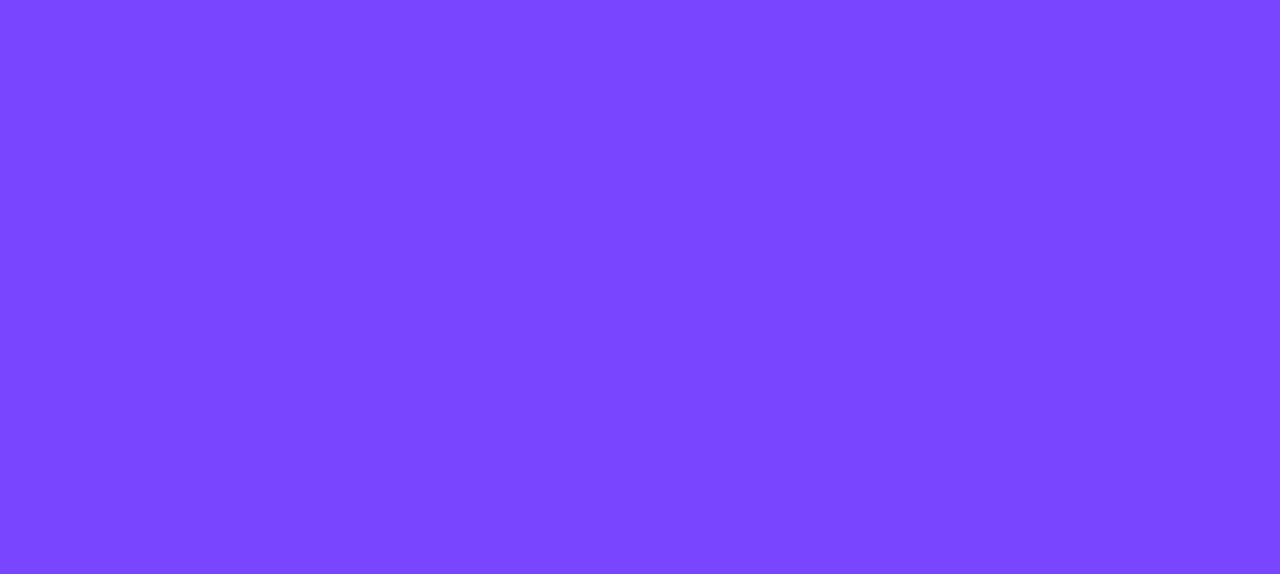
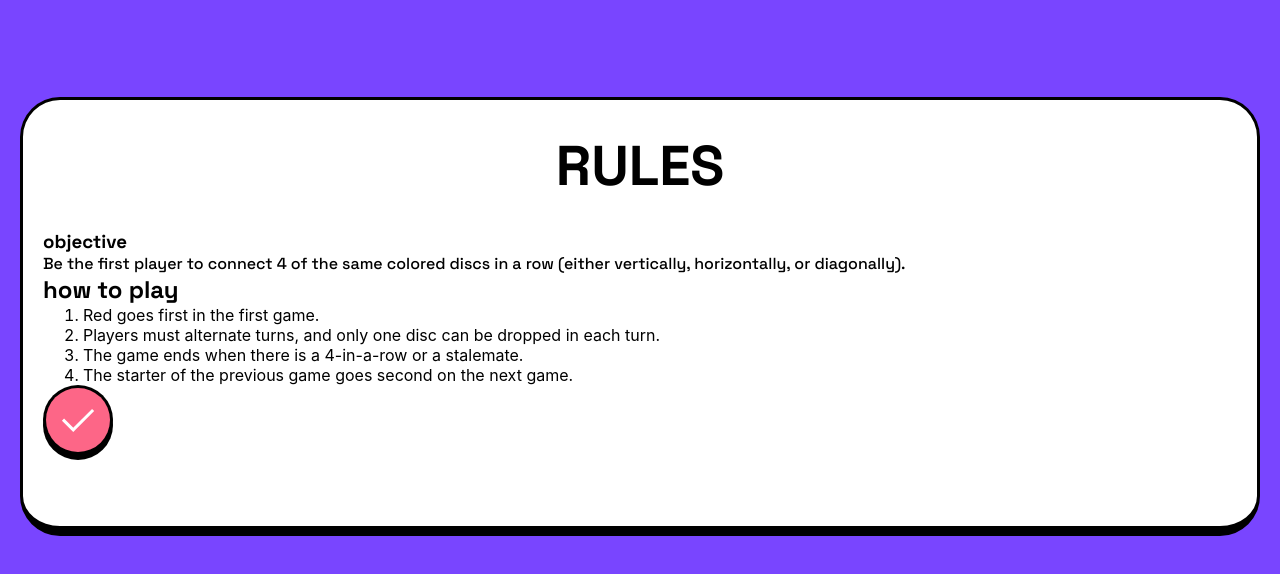
Before and after one commit to Oleksandr-Berd/five-game, a React (Create React App) app: page /rules in a window 1280 px wide. Before the commit this address had no page. Shown: the top 574 px of the page. Built offline with nearby package versions, Linux system fonts and the light colour scheme.

Commit message:
basic markup for rules

```diff
--- a/src/App.tsx
+++ b/src/App.tsx
@@ -1,7 +1,11 @@
 import { Route, Routes } from "react-router-dom";
+import { lazy } from "react";
+
 import SharedLayout from "./layouts/SharedLayout/SharedLayout";
-import MainMenu from "./components/MainMenu/MainMenu";
-import Board from "./components/Board/Board";
+
+const MainMenu = lazy(()=> import("./components/MainMenu/MainMenu"))
+const Board = lazy(()=>import("./components/Board/Board"))
+const Rules = lazy(()=>import("./components/Rules/Rules"))
 
 function App() {
 
@@ -11,6 +15,7 @@ function App() {
         <Routes>
           <Route path="/" element={<MainMenu />}></Route>
           <Route path="board/:mode" element={<Board/>}/>
+          <Route path="rules" element={<Rules/>}/>
         </Routes>
       </SharedLayout>
     </>
--- /dev/null
+++ b/src/components/Rules/Rules.tsx
@@ -0,0 +1,43 @@
+import { NavLink } from "react-router-dom";
+
+import * as SC from './RulesStyles'
+
+import { ReactComponent as Check } from "../../assets/images/icon-check.svg";
+
+const Rules: React.FC = () => {
+  return (
+    <SC.Wrapper>
+      <SC.ContentWrapper>
+        <SC.Title>rules</SC.Title>
+        <ul>
+          <li>
+            <h3>objective</h3>
+            <p>
+              Be the first player to connect 4 of the same colored discs in a
+              row (either vertically, horizontally, or diagonally).
+            </p>
+          </li>
+          <li>
+            <h2>how to play</h2>
+            <ol>
+              <li>Red goes first in the first game.</li>
+              <li>
+                Players must alternate turns, and only one disc can be dropped
+                in each turn.{" "}
+              </li>
+              <li>The game ends when there is a 4-in-a-row or a stalemate.</li>
+              <li>
+                The starter of the previous game goes second on the next game.
+              </li>
+            </ol>
+          </li>
+        </ul>
+        <NavLink to="/">
+          <Check />
+        </NavLink>
+      </SC.ContentWrapper>
+    </SC.Wrapper>
+  );
+};
+
+export default Rules;
--- /dev/null
+++ b/src/components/Rules/RulesStyles.ts
@@ -0,0 +1,33 @@
+import styled from "@emotion/styled";
+
+export const Wrapper = styled.div`
+padding-top: 97px;
+padding-bottom: 97px;
+padding-left: 20px;
+padding-right: 20px;
+`
+
+export const ContentWrapper = styled.div`
+position: relative;
+
+padding-top: 30px;
+padding-bottom: 61px;
+padding-left: 20px;
+padding-right: 20px;
+
+background-color: #fff;
+
+border-radius: 40px;
+
+border: 3px solid #000;
+border-bottom: 10px solid #000;
+`
+
+export const Title = styled.h2`
+margin-bottom: 29px;
+
+text-transform: uppercase;
+text-align: center;
+
+font-size: 56px;
+`
--- a/src/layouts/SharedLayout/SharedLayout.tsx
+++ b/src/layouts/SharedLayout/SharedLayout.tsx
@@ -1,13 +1,25 @@
-import * as SC from './SharedLayoutStyles'
+import { Suspense } from "react";
+import { DNA } from "react-loader-spinner";
 
-type Props ={
-    children: React.ReactNode
-}
+import * as SC from "./SharedLayoutStyles";
 
-const SharedLayout:React.FC<Props> = ({children}) => {
-    return ( <SC.SharedLayoutStyled>
-        {children}
-    </SC.SharedLayoutStyled> );
-}
+type Props = {
+  children: React.ReactNode;
+};
+
+const SharedLayout: React.FC<Props> = ({ children }) => {
+  return (
+    <SC.SharedLayoutStyled>
+      <Suspense fallback={<DNA
+            visible={true}
+            height="80"
+            width="80"
+            ariaLabel="dna-loading"
+            wrapperStyle={{}}
+            wrapperClass="dna-wrapper"
+          />}>{children}</Suspense>
+    </SC.SharedLayoutStyled>
+  );
+};
 
 export default SharedLayout;
```
